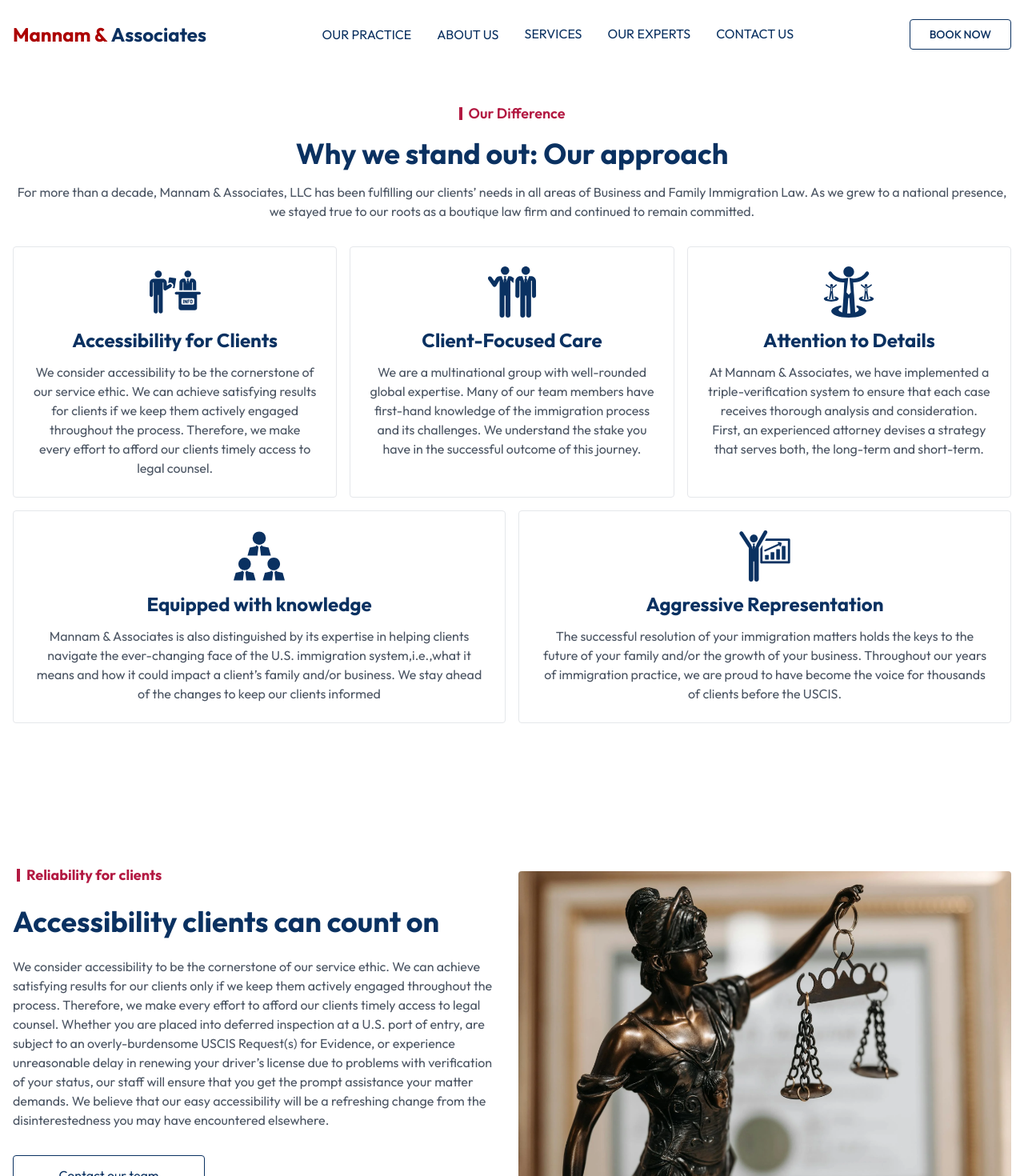
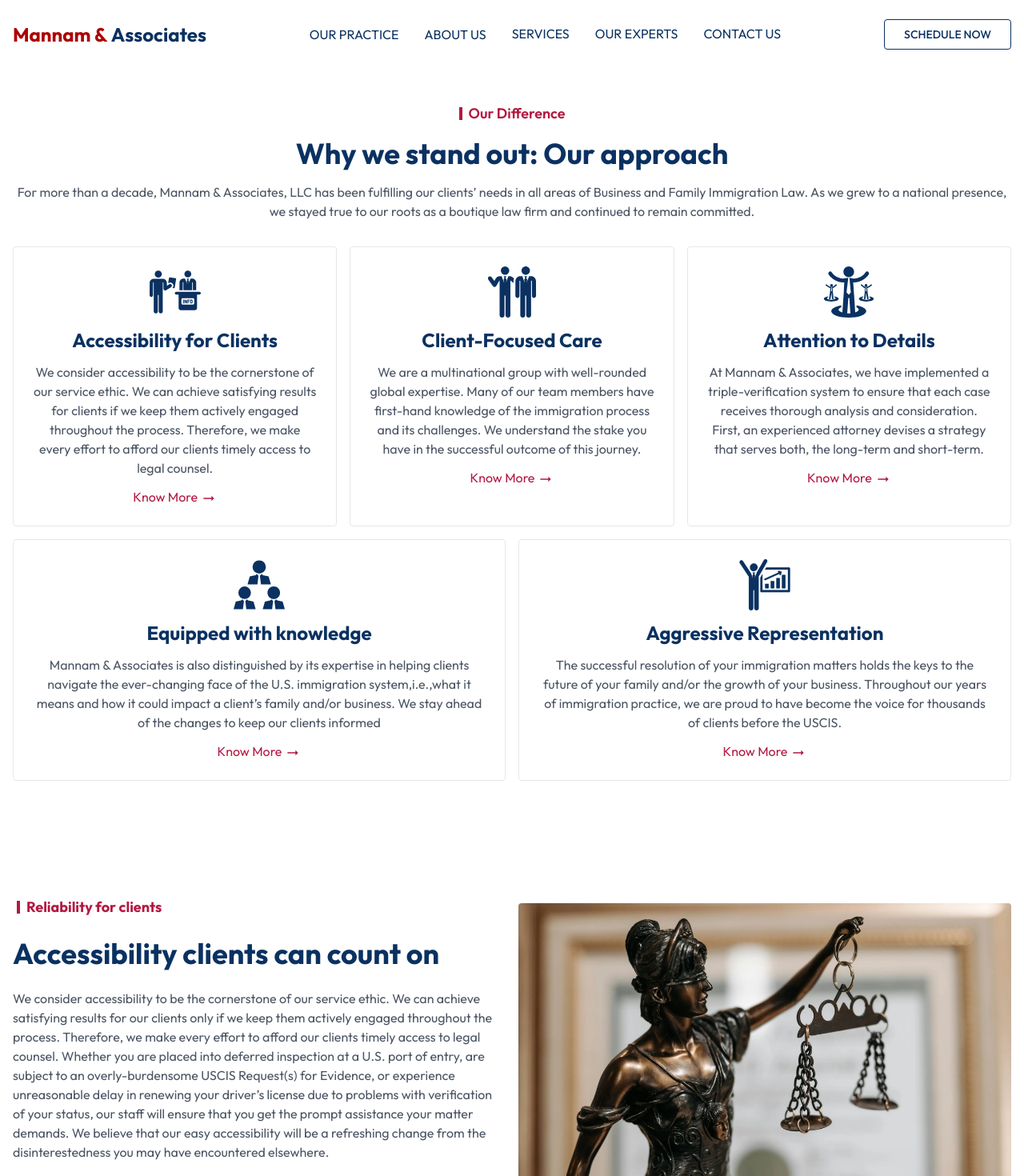
Before and after one commit to kalavaguntapurnesh/mannamlaw, a React (Vite) app: page /our-difference in a window 1280 px wide. Shown: the top 1470 px of the page at 80% size. Built offline with nearby package versions, Linux system fonts and the light colour scheme.

Commit message:
JIRA Tickets

```diff
--- a/src/components/Footer.jsx
+++ b/src/components/Footer.jsx
@@ -121,6 +121,15 @@
                           className="hover:text-mainColor font-medium text-headingColor no-underline text-[14px] leading-6 text-footerLinks text-center transition duration-300 ease-in-out"
                         >
                           Naturalization
+                        </a>
+                      </li>
+
+                      <li className=" flex items-start md:justify-start justify-center">
+                        <a
+                          href="/liaison-service"
+                          className="hover:text-mainColor font-medium text-headingColor no-underline text-[14px] leading-6 text-footerLinks text-center transition duration-300 ease-in-out"
+                        >
+                          Liaison Services
                         </a>
                       </li>
                     </ul>
--- a/src/components/Navbar.jsx
+++ b/src/components/Navbar.jsx
@@ -133,7 +133,7 @@
                 : "border-navGray font-light text-white"
             }`}
           >
-            <span className="relative z-10">Book Now</span>
+            <span className="relative z-10">Schedule Now</span>
           </a>
         </div>
 
@@ -342,7 +342,7 @@
                 href="https://mannam-syndeo-ui.vercel.app/"
                 className="flex items-center justify-between cursor-pointer text-headingColor font-medium"
               >
-                Book Now
+                Schedule Now
               </a>
             </li>
           </ul>
--- a/src/components/SecNavbar.jsx
+++ b/src/components/SecNavbar.jsx
@@ -122,7 +122,7 @@
             href="https://mannam-syndeo-ui.vercel.app/"
             className="uppercase border-[1px] relative  lg:px-6 md:px-4 py-2 rounded text-sm border-headingColor hover:border-none text-headingColor font-medium overflow-hidden transition-all duration-500 before:absolute before:bottom-0 before:left-0 before:right-0 before:top-0 before:m-auto before:h-auto before:w-0 before:bg-mainColor before:duration-500 before:ease-out hover:text-white hover:shadow-mainColor hover:before:h-40 hover:before:w-48 "
           >
-            <span className="relative z-10">Book Now</span>
+            <span className="relative z-10">Schedule Now</span>
           </a>
         </div>
 
@@ -330,7 +330,7 @@
                 href="https://mannam-syndeo-ui.vercel.app/"
                 className="flex items-center justify-between cursor-pointer text-headingColor font-medium"
               >
-                Book Now
+                Schedule Now
               </a>
             </li>
           </ul>
--- a/src/pages/OurDifference.jsx
+++ b/src/pages/OurDifference.jsx
@@ -10,21 +10,37 @@
 import DiffFour from "../assets/DiffFour.svg";
 import DiffFive from "../assets/DiffFive.svg";
 import justice from "../assets/justice.webp";
-import Investor from "../assets/Investor.jpg"
+import Investor from "../assets/Investor.jpg";
+import { MdArrowRightAlt } from "react-icons/md";
+import { useLocation } from "react-router-dom";
+import { useEffect } from "react";
 
 const OurDifference = () => {
+  const location = useLocation();
+
+  useEffect(() => {
+    if (location.hash) {
+      const element = document.querySelector(location.hash);
+      if (element) {
+        element.scrollIntoView({ behavior: "smooth" });
+      }
+    }
+  }, [location]);
+
   const values1 = [
     {
       icon: DiffFive,
       Title: "Equipped with knowledge",
       description:
         "Mannam & Associates is also distinguished by its expertise in helping clients navigate the ever-changing face of the U.S. immigration system,i.e.,what it means and how it could impact a client’s family and/or business. We stay ahead of the changes to keep our clients informed",
+      link: "/our-difference#four",
     },
     {
       icon: DiffOne,
       Title: "Aggressive Representation",
       description:
         "The successful resolution of your immigration matters holds the keys to the future of your family and/or the growth of your business.  Throughout our years of immigration practice, we are proud to have become the voice for thousands of clients before the USCIS. ",
+      link: "/our-difference#five",
     },
   ];
 
@@ -34,18 +50,21 @@
       Title: "Accessibility for Clients",
       description:
         "We consider accessibility to be the cornerstone of our service ethic. We can achieve satisfying results for clients if we keep them actively engaged throughout the process. Therefore, we make every effort to afford our clients timely access to legal counsel.",
+      link: "/our-difference#one",
     },
     {
       icon: DiffThree,
       Title: "Client-Focused Care",
       description:
         "We are a multinational group with well-rounded global expertise. Many of our team members have first-hand knowledge of the immigration process and its challenges. We understand the stake you have in the successful outcome of this journey.",
+      link: "/our-difference#two",
     },
     {
       icon: DiffFour,
       Title: "Attention to Details",
       description:
         "At Mannam & Associates, we have implemented a triple-verification system to ensure that each case receives thorough analysis and consideration.  First, an experienced attorney devises a strategy that serves both, the long-term and short-term.",
+      link: "/our-difference#three",
     },
   ];
 
@@ -121,6 +140,16 @@
                           <div className="flex justify-center items-center text-gray-600 text-center lg:leading-normal">
                             <p>{value.description}</p>
                           </div>
+
+                          <div className="px-6 flex justify-center">
+                            <a
+                              href={value.link}
+                              className="flex flex-row items-center text-mainColor hover:text-headingColor transition ease-in-out duration-500 hover:-translate-y-1"
+                            >
+                              <span className="relative z-10 ">Know More</span>
+                              <MdArrowRightAlt className="ml-1 mt-1 w-5 h-5 " />
+                            </a>
+                          </div>
                         </div>
                       </div>
                     </div>
@@ -157,6 +186,16 @@
                           <div className="flex justify-center items-center text-gray-600 text-center lg:leading-normal">
                             <p>{value.description}</p>
                           </div>
+
+                          <div className="px-6 flex justify-center">
+                            <a
+                              href={value.link}
+                              className="flex flex-row items-center text-mainColor hover:text-headingColor transition ease-in-out duration-500 hover:-translate-y-1"
+                            >
+                              <span className="relative z-10 ">Know More</span>
+                              <MdArrowRightAlt className="ml-1 mt-1 w-5 h-5 " />
+                            </a>
+                          </div>
                         </div>
                       </div>
                     </div>
@@ -168,7 +207,7 @@
         </div>
       </div>
 
-      <div className="pt-16 pb-4">
+      <div id="one" className="pt-8 pb-4">
         <div className="relative">
           <div className="w-full">
             <div className="w-full mx-auto max-w-[1400px] rounded">
@@ -251,7 +290,7 @@
         </div>
       </div>
 
-      <div className="pt-16 pb-4">
+      <div id="two" className="pt-8 pb-4">
         <div className="relative">
           <div className="w-full">
             <div className="w-full mx-auto max-w-[1400px] rounded">
@@ -330,7 +369,7 @@
         </div>
       </div>
 
-      <div className="pt-16 pb-4">
+      <div id="three" className="pt-8 pb-4">
         <div className="relative">
           <div className="w-full">
             <div className="w-full mx-auto max-w-[1400px] rounded">
@@ -422,7 +461,7 @@
         </div>
       </div>
 
-      <div className="pt-16 pb-4">
+      <div id="four" className="pt-8 pb-4">
         <div className="relative">
           <div className="w-full">
             <div className="w-full mx-auto max-w-[1400px] rounded">
@@ -515,7 +554,7 @@
         </div>
       </div>
 
-      <div className="pt-16 pb-4">
+      <div id="five" className="pt-8 pb-4">
         <div className="relative">
           <div className="w-full">
             <div className="w-full mx-auto max-w-[1400px] rounded">
```
